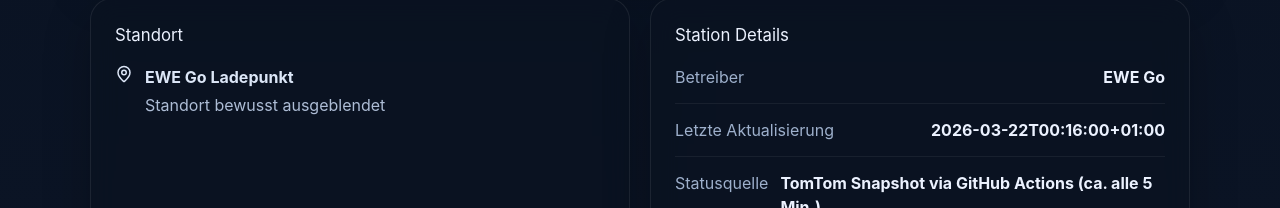
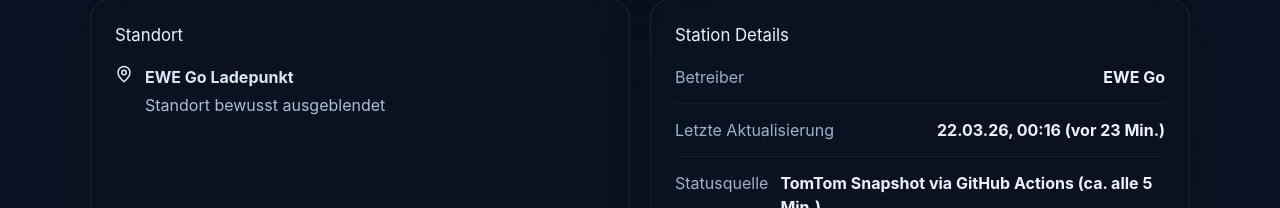
Before and after one commit to JWehber/GetChargerStatus, a React (Vite) app in the folder charger-web/: page / in a window 1280 px wide. Shown: the part 576-784 px from the top of the page. Built offline with nearby package versions, Linux system fonts and the light colour scheme.

Commit message:
feat: format last updated timestamp

```diff
--- a/charger-web/src/App.tsx
+++ b/charger-web/src/App.tsx
@@ -31,6 +31,33 @@
     className: 'status-card status-offline',
     icon: <CircleAlert size={28} />,
   },
+}
+
+function formatLastUpdated(value?: string) {
+  if (!value) return '–'
+
+  const date = new Date(value)
+  if (Number.isNaN(date.getTime())) return value
+
+  const berlinTime = new Intl.DateTimeFormat('de-DE', {
+    dateStyle: 'short',
+    timeStyle: 'short',
+    timeZone: 'Europe/Berlin',
+  }).format(date)
+
+  const diffMs = Date.now() - date.getTime()
+  const diffMin = Math.max(0, Math.round(diffMs / 60000))
+
+  let relative = 'gerade eben'
+  if (diffMin >= 1 && diffMin < 60) {
+    relative = `vor ${diffMin} Min.`
+  } else if (diffMin >= 60) {
+    const hours = Math.floor(diffMin / 60)
+    const mins = diffMin % 60
+    relative = mins === 0 ? `vor ${hours} Std.` : `vor ${hours} Std. ${mins} Min.`
+  }
+
+  return `${berlinTime} (${relative})`
 }
 
 function App() {
@@ -96,7 +123,7 @@
             </li>
             <li>
               <span>Letzte Aktualisierung</span>
-              <strong>{status?.lastUpdated ?? '–'}</strong>
+              <strong>{formatLastUpdated(status?.lastUpdated)}</strong>
             </li>
             <li>
               <span>Statusquelle</span>
```
